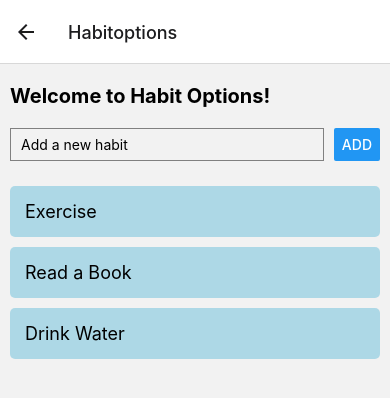
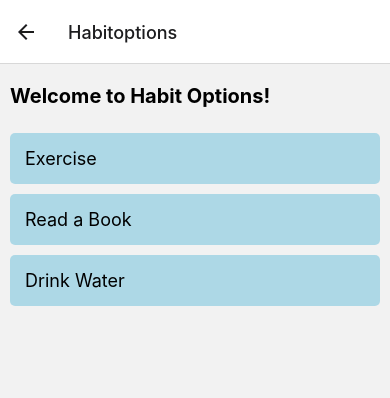
Before and after one commit to MehmetOguzhanTor/HabitTracker, a React Native app: screen /Habitoptions in a window 390 px wide. Shown: the top 398 px of the page. Built offline with nearby package versions, Linux system fonts and the light colour scheme.

Commit message:
Revert "Addablehabits"

```diff
--- a/src/screens/Habitoptions.js
+++ b/src/screens/Habitoptions.js
@@ -1,24 +1,15 @@
-import React, { useState } from 'react';
-import { View, Text, StyleSheet, TouchableOpacity, FlatList, TextInput, Button } from 'react-native';
+import React from 'react';
+import { View, Text, StyleSheet, TouchableOpacity, FlatList } from 'react-native';
+
+const options = [
+  { id: 1, name: "Exercise" },
+  { id: 2, name: "Read a Book" },
+  { id: 3, name: "Drink Water" },
+];
 
 const Habitoptions = ({ navigation }) => {
-  const [options, setOptions] = useState([
-    { id: 1, name: "Exercise" },
-    { id: 2, name: "Read a Book" },
-    { id: 3, name: "Drink Water" },
-  ]);
-  const [newHabit, setNewHabit] = useState('');
-
   const handleSelectOption = (option) => {
     navigation.navigate('Home', { selectedHabit: option });
-  };
-
-  const addNewHabit = () => {
-    if (newHabit.trim() === '') return; // Prevent adding empty habits
-
-    const newId = options.length + 1;
-    setOptions([...options, { id: newId, name: newHabit }]);
-    setNewHabit(''); // Reset the input field
   };
 
   const renderOptionItem = ({ item }) => (
@@ -33,17 +24,6 @@ const Habitoptions = ({ navigation }) => {
   return (
     <View style={styles.container}>
       <Text style={styles.header}>Welcome to Habit Options!</Text>
-
-      <View style={styles.inputContainer}>
-        <TextInput
-          style={styles.input}
-          placeholder="Add a new habit"
-          value={newHabit}
-          onChangeText={setNewHabit}
-        />
-        <Button title="Add" onPress={addNewHabit} />
-      </View>
-
       <FlatList
         data={options}
         renderItem={renderOptionItem}
@@ -64,22 +44,11 @@ const styles = StyleSheet.create({
     fontWeight: 'bold',
     marginBottom: 20,
   },
-  inputContainer: {
-    flexDirection: 'row',
-    marginBottom: 20,
-  },
   optionItem: {
     padding: 15,
     marginVertical: 5,
     backgroundColor: 'lightblue',
     borderRadius: 5,
-  },
-  input: {
-    flex: 1,
-    borderColor: 'gray',
-    borderWidth: 1,
-    marginRight: 10,
-    paddingHorizontal: 10,
   },
   optionText: {
     fontSize: 18,
```
